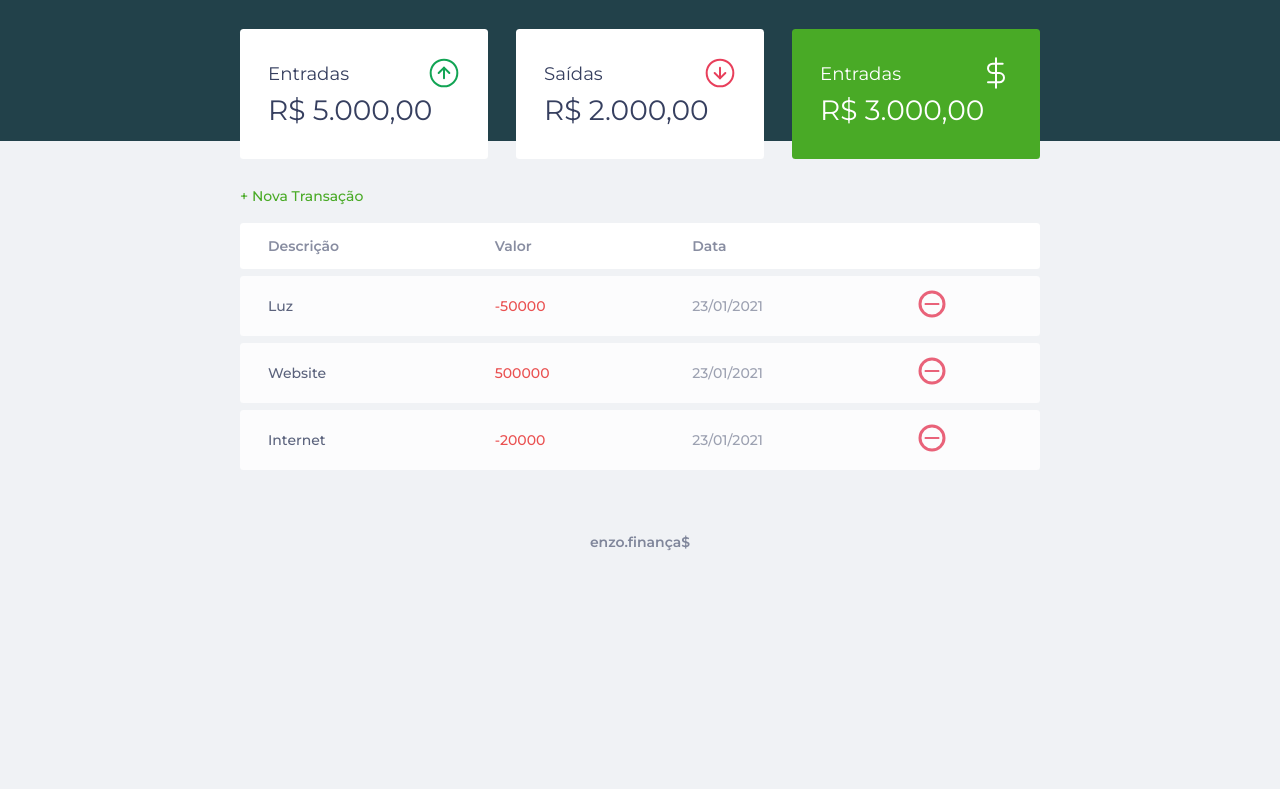
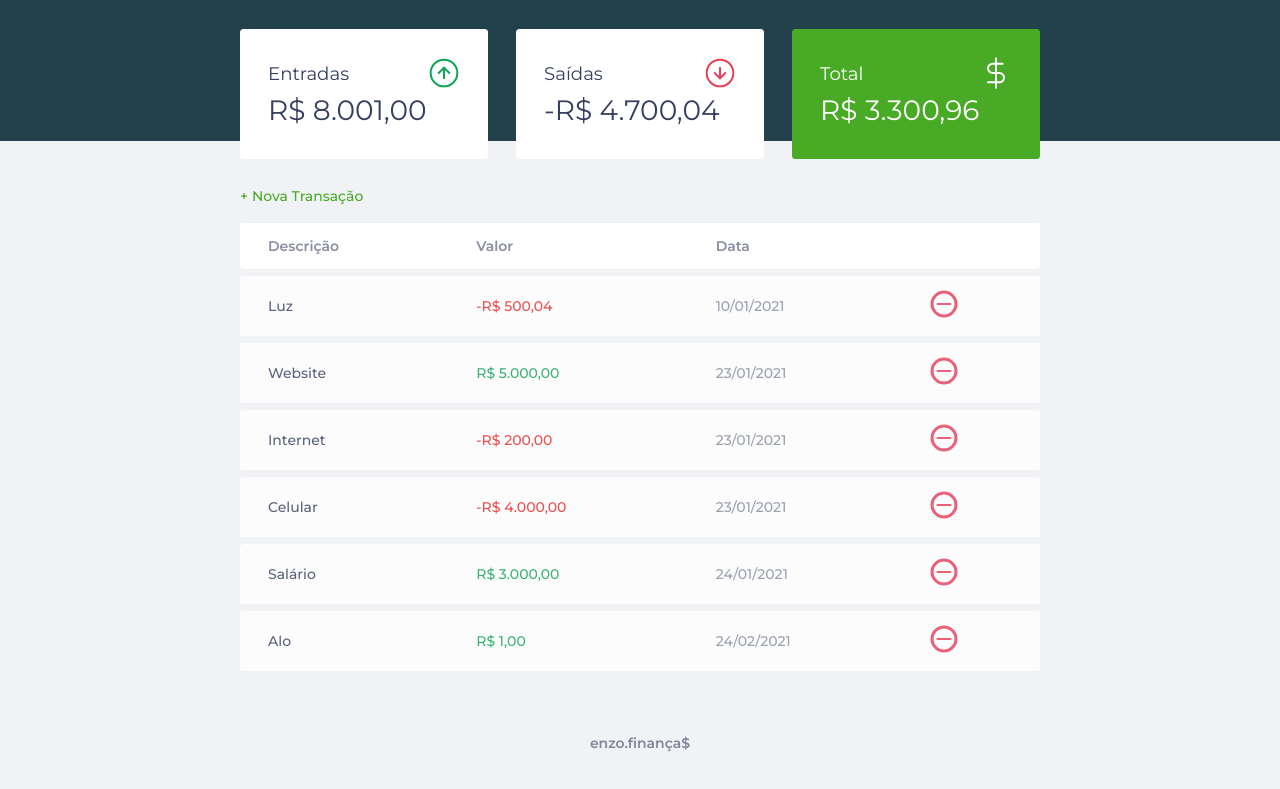
Before and after one commit to enzonakashima/financas-discover, a plain HTML site: page index.html in a window 1280 px wide. Shown: the part 55-844 px from the top of the page. Before the commit the page ends 800 px from the top, so only its background shows below. Drawn offline with Linux system fonts and the light colour scheme.

Commit message:
Transações e formatação

```diff
--- a/index.html
+++ b/index.html
@@ -26,22 +26,22 @@
                     <span>Entradas</span>
                     <img src="assets/income.svg" alt="Imagem de entradas">
                 </h3>
-                <p>R$ 5.000,00</p>
+                <p id="income-display">R$ 5.000,00</p>
             </div>
             <div class="card">
                 <h3>
                     <span>Saídas</span>
                     <img src="assets/expense.svg" alt="Imagem de saídas">
                 </h3>
-                <p>R$ 2.000,00</p>
+                <p id="expense-display">R$ 2.000,00</p>
             </div>
 
             <div class="card total">
                 <h3>
-                    <span>Entradas</span>
+                    <span>Total</span>
                     <img src="assets/total.svg" alt="Imagem de total">
                 </h3>
-                <p>R$ 3.000,00</p>
+                <p id="total-display">R$ 3.000,00</p>
             </div>
         </section>
 
--- a/scripts.js
+++ b/scripts.js
@@ -13,8 +13,8 @@ const transactions = [
     {
         id: 1,
         description: 'Luz',
-        amount: -50000, //-500,00
-        date: '23/01/2021'
+        amount: -50004, //-500,00
+        date: '10/01/2021'
     },
     {
         id: 2,
@@ -28,17 +28,51 @@ const transactions = [
         amount: -20000,
         date: '23/01/2021'
     },
+    {
+        id: 4,
+        description: 'Celular',
+        amount: -400000,
+        date: '23/01/2021'
+    },
+    {
+        id: 5,
+        description: 'Salário',
+        amount: 300000,
+        date: '24/01/2021'
+    }
+
 ];
 
 const Transaction = {
+    all: transactions,
+    add(transaction){
+        Transaction.all.push(transaction);
+        console.log(Transaction.all);
+    },
     incomes() {
-        //somar as entradas
+        let income = 0;
+        //pegar todas as transações
+        //para cada uma, se for > 0, somar a uma variável
+        Transaction.all.forEach(transaction => {
+            if (transaction.amount > 0) {
+                income = income + transaction.amount;
+            };
+        });
+
+
+        return income;//somar as entradas
     },
     expenses() {
-        //somar as saídas
+        let expense = 0;
+        Transaction.all.forEach(transaction => {
+            if (transaction.amount < 0) {
+                expense = expense + transaction.amount;
+            }
+        });
+        return expense;
     },
     total() {
-
+        return Transaction.incomes() + Transaction.expenses();
     }
 }
 
@@ -54,23 +88,62 @@ const DOM = {
     },
 
     innerHTMLTransaction(transaction) {
+        const CSSclass = transaction.amount > 0 ? "income" : "expense";
+        const amount = Utils.formatCurrency(transaction.amount);
         const html = `
 
         <td class="description">${transaction.description}</td>
-        <td class="expense">${transaction.amount}</td>
+        <td class="${CSSclass}">${amount}</td>
         <td class="date">${transaction.date}</td>
         <td><img src="assets/minus.svg" alt="Remover transação"></td>
 
         `
         return html;
 
+    },
+
+    updateBalance() {
+        document.getElementById('income-display').innerHTML = Utils.formatCurrency(Transaction.incomes());
+        document.getElementById('expense-display').innerHTML = Utils.formatCurrency(Transaction.expenses());
+        document.getElementById('total-display').innerHTML = Utils.formatCurrency(Transaction.total());
     }
 }
-//DOM.addTransaction(transactions[0]);
-/*for(let i in transactions) {
+
+const Utils = {
+    formatCurrency(value) {
+        const signal = Number(value) < 0 ? "-" : "";
+        value = String(value).replace(/\D/g, ""); //Muda para string e acha todos que não são números
+        value = Number(value) / 100;
+        value = value.toLocaleString("pt-BR", {
+            style: "currency",
+            currency: "BRL"
+        })
+        console.log(signal + value);
+        return signal + value;
+    }
+}
+
+const App = {
+    //init() {};
+    //reload() {};
+}
+
+/*
+DOM.addTransaction(transactions[0]);
+
+for(let i in transactions) {
     DOM.addTransaction(transactions[i]);
 }
+ou forEach
 */
 
+Transaction.add({
+    id: 38,
+    description: 'Alo',
+    amount: 100,
+    date: '24/02/2021'
+})
 
 transactions.forEach(function(transaction){DOM.addTransaction(transaction)});
+
+DOM.updateBalance();
```
